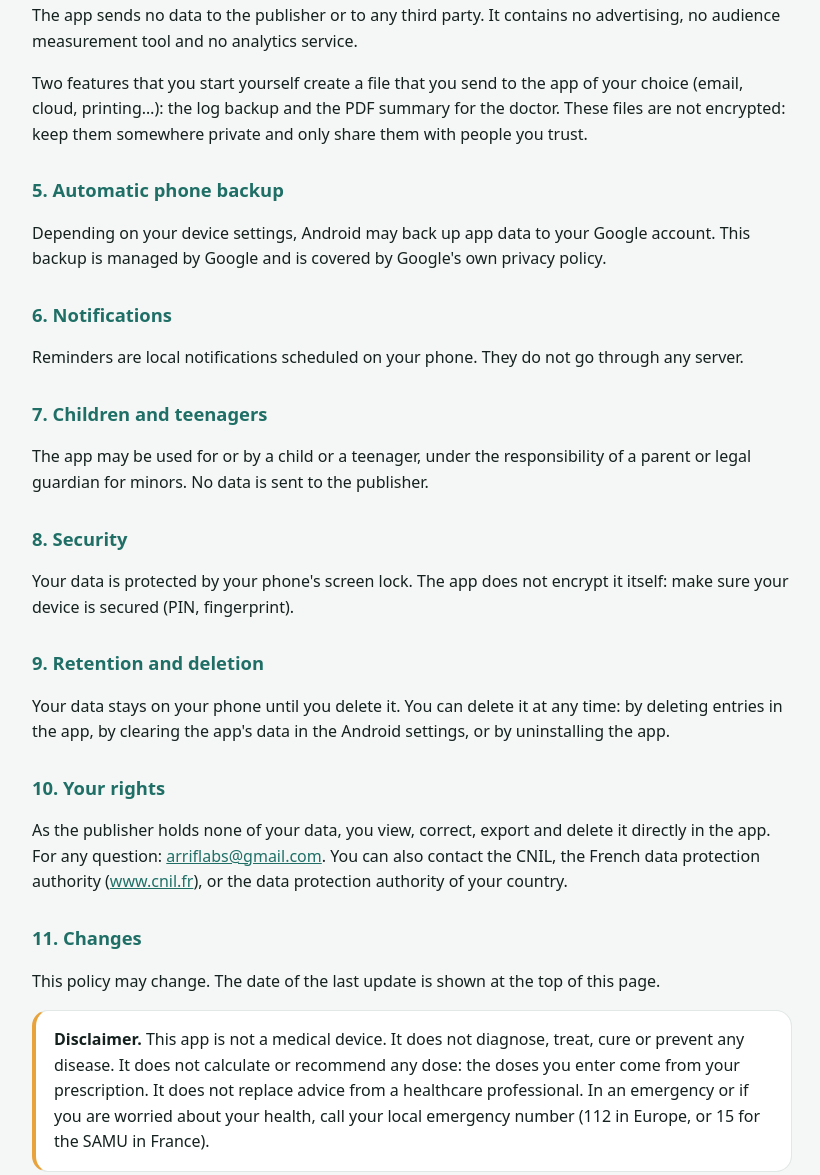
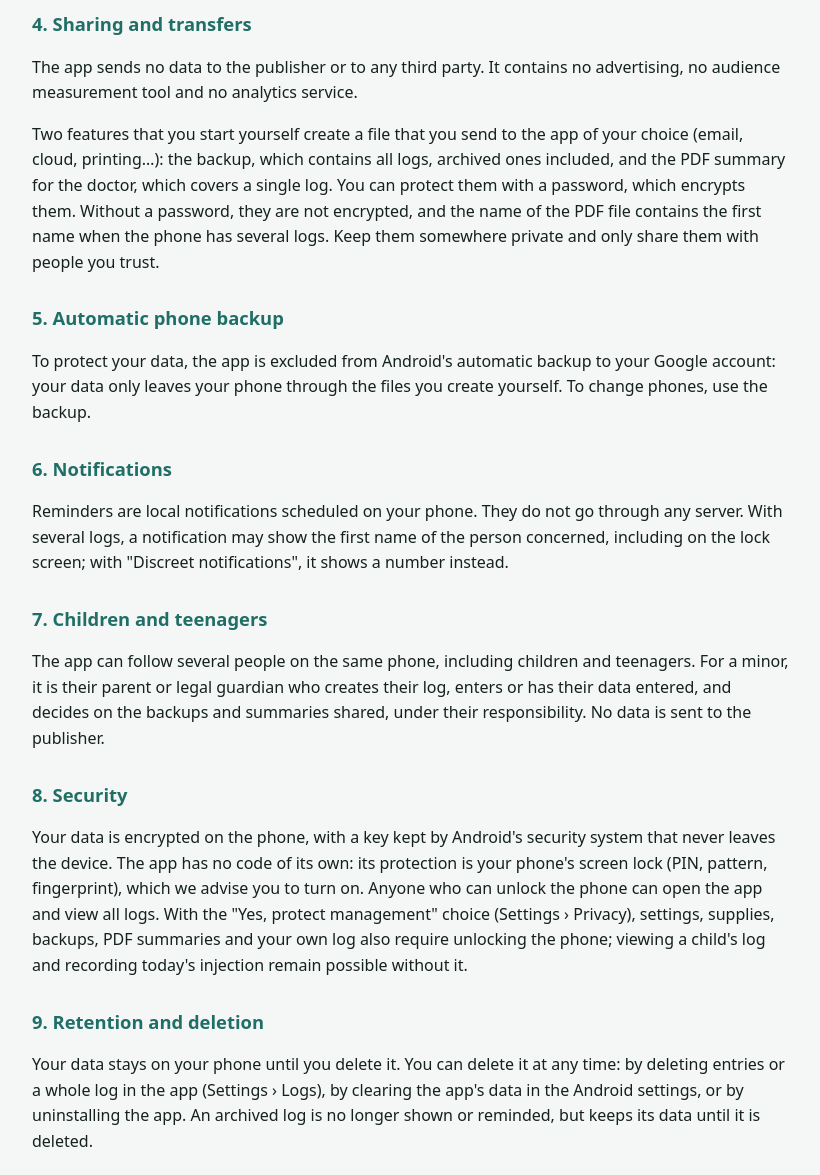
Before and after one commit to arriflabs/carnetgh-privacy, a plain HTML site: page en.html in a window 1280 px wide. Shown: the part 788-1963 px from the top of the page, without its empty margins (228-1048 px from the left). Drawn offline with Linux system fonts and the light colour scheme.

Commit message:
Politique de confidentialité pour plusieurs carnets

```diff
--- a/en.html
+++ b/en.html
@@ -25,7 +25,7 @@
 <header>
   <p class="muted"><a href="index.html" hreflang="fr" lang="fr">Version française</a></p>
   <h1>Privacy policy</h1>
-  <p class="muted">Carnet GH app · Last updated: 20 November 2026</p>
+  <p class="muted">Carnet GH app · Last updated: 25 November 2026</p>
 </header>
 
 <div class="card notice">
@@ -36,32 +36,32 @@
 <p>The Carnet GH app is published by ArrifLabs. Contact: <a href="mailto:arriflabs@gmail.com">arriflabs@gmail.com</a>.</p>
 
 <h2>2. What data is recorded?</h2>
-<p>Only the data you enter: first name (optional), type of user, injection rhythm and time, recorded injections (date, time, site, dose entered, remark), missed days and the reasons given, height and weight measurements, information about the pen and supplies, notes entered for the PDF summary, and app settings. This is health data.</p>
+<p>Only the data you enter. The app keeps one log per person followed (at most 8 active logs, for example those of a parent and their children). For each log: first name, type of log (adult, teenager or child) and colour, injection rhythm and time, recorded injections (date, time, site, dose entered, remark), missed days and the reasons given, height and weight measurements, information about cartridges and supplies, and the log's settings. In addition, there are the notes entered for the PDF summary and the app settings. This is health data. An archived log keeps its data.</p>
 
 <h2>3. Where is it stored?</h2>
 <p>Only on your phone, in the app's private storage. The publisher has no server and no user accounts: it does not receive, view or keep any of this data.</p>
 
 <h2>4. Sharing and transfers</h2>
 <p>The app sends no data to the publisher or to any third party. It contains no advertising, no audience measurement tool and no analytics service.</p>
-<p>Two features that you start yourself create a file that you send to the app of your choice (email, cloud, printing…): the log backup and the PDF summary for the doctor. These files are not encrypted: keep them somewhere private and only share them with people you trust.</p>
+<p>Two features that you start yourself create a file that you send to the app of your choice (email, cloud, printing…): the backup, which contains all logs, archived ones included, and the PDF summary for the doctor, which covers a single log. You can protect them with a password, which encrypts them. Without a password, they are not encrypted, and the name of the PDF file contains the first name when the phone has several logs. Keep them somewhere private and only share them with people you trust.</p>
 
 <h2>5. Automatic phone backup</h2>
-<p>Depending on your device settings, Android may back up app data to your Google account. This backup is managed by Google and is covered by Google's own privacy policy.</p>
+<p>To protect your data, the app is excluded from Android's automatic backup to your Google account: your data only leaves your phone through the files you create yourself. To change phones, use the backup.</p>
 
 <h2>6. Notifications</h2>
-<p>Reminders are local notifications scheduled on your phone. They do not go through any server.</p>
+<p>Reminders are local notifications scheduled on your phone. They do not go through any server. With several logs, a notification may show the first name of the person concerned, including on the lock screen; with "Discreet notifications", it shows a number instead.</p>
 
 <h2>7. Children and teenagers</h2>
-<p>The app may be used for or by a child or a teenager, under the responsibility of a parent or legal guardian for minors. No data is sent to the publisher.</p>
+<p>The app can follow several people on the same phone, including children and teenagers. For a minor, it is their parent or legal guardian who creates their log, enters or has their data entered, and decides on the backups and summaries shared, under their responsibility. No data is sent to the publisher.</p>
 
 <h2>8. Security</h2>
-<p>Your data is protected by your phone's screen lock. The app does not encrypt it itself: make sure your device is secured (PIN, fingerprint).</p>
+<p>Your data is encrypted on the phone, with a key kept by Android's security system that never leaves the device. The app has no code of its own: its protection is your phone's screen lock (PIN, pattern, fingerprint), which we advise you to turn on. Anyone who can unlock the phone can open the app and view all logs. With the "Yes, protect management" choice (Settings › Privacy), settings, supplies, backups, PDF summaries and your own log also require unlocking the phone; viewing a child's log and recording today's injection remain possible without it.</p>
 
 <h2>9. Retention and deletion</h2>
-<p>Your data stays on your phone until you delete it. You can delete it at any time: by deleting entries in the app, by clearing the app's data in the Android settings, or by uninstalling the app.</p>
+<p>Your data stays on your phone until you delete it. You can delete it at any time: by deleting entries or a whole log in the app (Settings › Logs), by clearing the app's data in the Android settings, or by uninstalling the app. An archived log is no longer shown or reminded, but keeps its data until it is deleted.</p>
 
 <h2>10. Your rights</h2>
-<p>As the publisher holds none of your data, you view, correct, export and delete it directly in the app. For any question: <a href="mailto:arriflabs@gmail.com">arriflabs@gmail.com</a>. You can also contact the CNIL, the French data protection authority (<a href="https://www.cnil.fr">www.cnil.fr</a>), or the data protection authority of your country.</p>
+<p>As the publisher holds none of your data, you view, correct, export and delete it directly in the app. For a minor, these rights are exercised by their parent or legal guardian, directly in the app. For any question: <a href="mailto:arriflabs@gmail.com">arriflabs@gmail.com</a>. You can also contact the CNIL, the French data protection authority (<a href="https://www.cnil.fr">www.cnil.fr</a>), or the data protection authority of your country.</p>
 
 <h2>11. Changes</h2>
 <p>This policy may change. The date of the last update is shown at the top of this page.</p>
```
